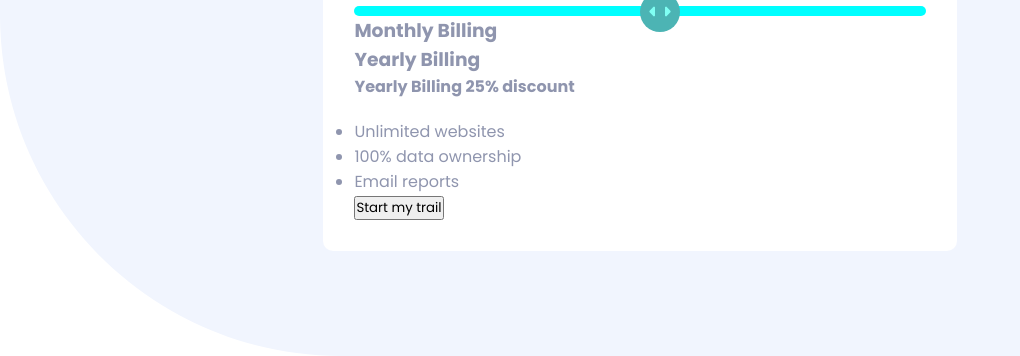
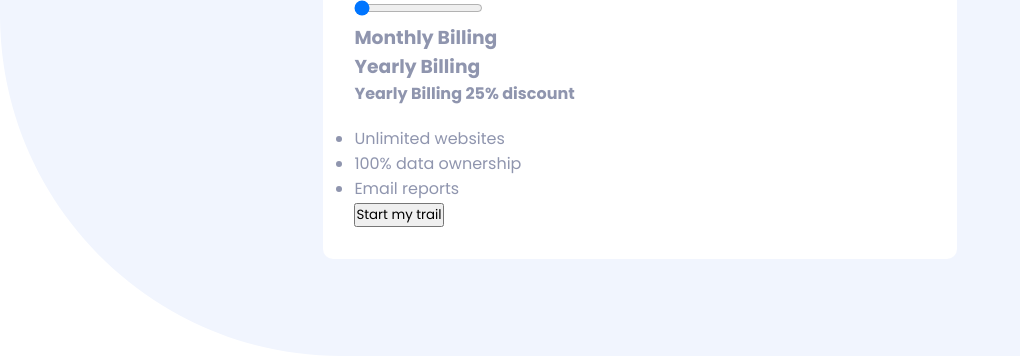
Before and after one commit to Datoie/Collaboration-Site, a plain HTML site: page index.html in a window 1280 px wide. Shown: the part 444-800 px from the top of the page, without its empty margins (0-1020 px from the left). Drawn offline with Linux system fonts and the light colour scheme.

Commit message:
added script

```diff
--- a/index.html
+++ b/index.html
@@ -25,7 +25,7 @@
           <div class="heading-container">
             <h2>100k Pageviews</h2>
             <div class="dollar-container">
-              <h3>$16.00 &nbsp<span>/ month</span></h3>
+              <h3>$<span class="number">0</span>.00 &nbsp<span>/ month</span></h3>
             </div>
           </div>
           <!-- slider -->
@@ -33,9 +33,7 @@
             <!-- slider contianer -->
             <div class="input-container">
               <!-- slider button -->
-              <div class="box">
-                <img src="images/icon-slider.svg" alt="">
-              </div>
+              <input type="range"  id="slider" value="0">
             </div>
               <!-- privacy container bottom of slider -->
             <div class="privacy-container">
@@ -60,5 +58,7 @@
       </div>
     </div>
   </div>
+
+  <script src="script.js"></script>
 </body>
 </html>
--- /dev/null
+++ b/script.js
@@ -0,0 +1,6 @@
+const input = document.querySelector("input"),
+       number = document.querySelector(".number");
+
+input.addEventListener("input", () => {
+  number.textContent = input.value;
+})
--- a/style.css
+++ b/style.css
@@ -68,22 +68,3 @@ body{
   color: #8f95ae;
   font-weight: 600;
 }
-
-.input-container{
-  background-color: aqua;
-  border-radius: 10px;
-  height: 10px;
-  position: relative;
-}
-.box{
-  position: absolute;
-  left: 50%;
-  bottom: -16px;
-  background-color: rgb(76, 180, 180);
-  height: 40px;
-  width: 40px;
-  border-radius: 50%;
-  display: flex;
-  align-items: center;
-  justify-content: center;
-}
```
